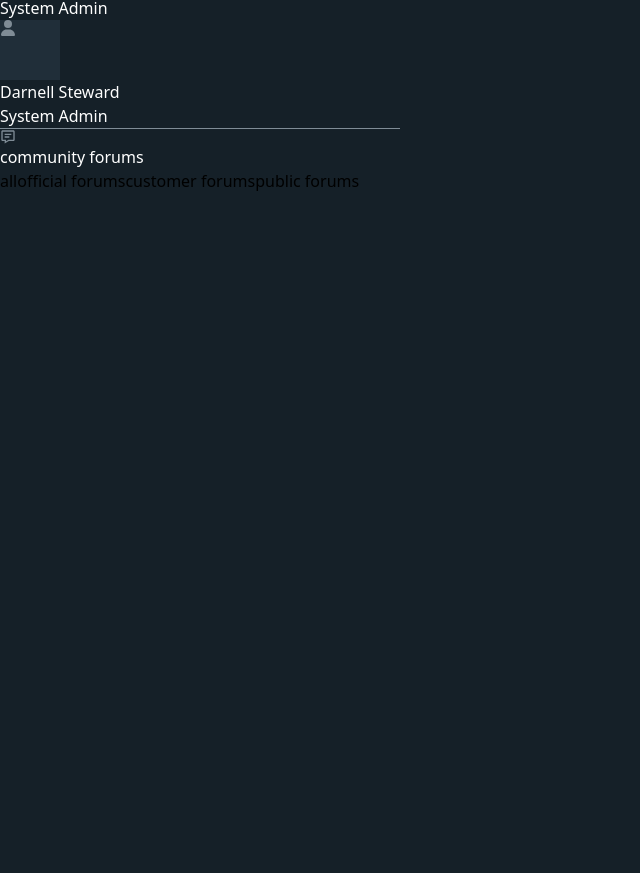
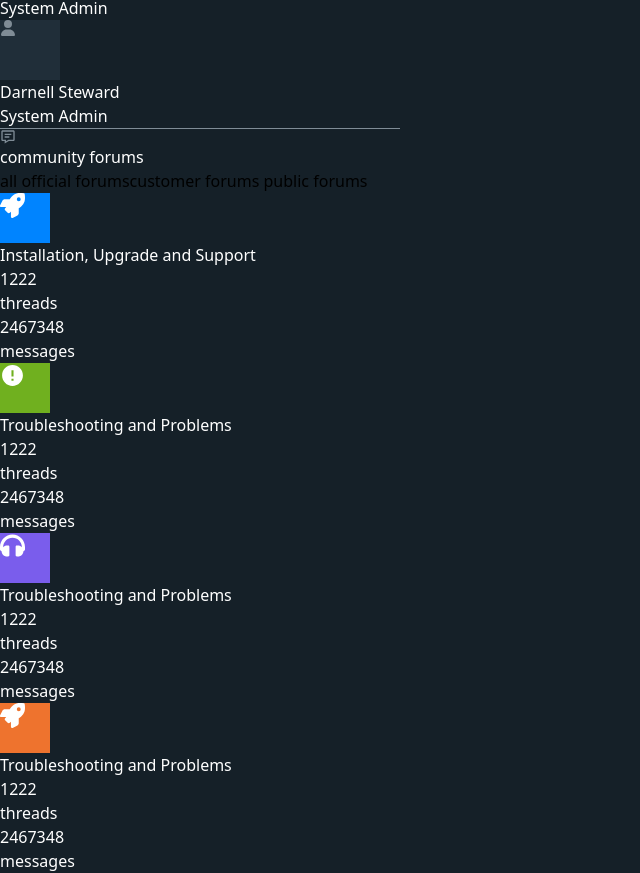
Before and after one commit to ismylsmylv/Lectury, a Next.js app: page / in a window 1280 px wide. Shown: the part 2619-3492 px from the top of the page, without its empty margins (0-640 px from the left). Before the commit the page ends 2812 px from the top, so only its background shows below. Built offline with nearby package versions, Linux system fonts and the light colour scheme.

Commit message:
style: forums listing added

```diff
--- a/src/app/views/HomeView/components/Forums/page.tsx
+++ b/src/app/views/HomeView/components/Forums/page.tsx
@@ -1,7 +1,14 @@
 import React from "react";
 import "./style.scss";
+
 import { BiMessageDetail } from "react-icons/bi";
 import HeadingSm from "@/app/components/HeadingSm/page";
+
+import { forums } from "./mockdata";
+
+import { v4 as uuidv4 } from "uuid";
+import Link from "next/link";
+
 type Props = {};
 
 function Forums({}: Props) {
@@ -9,16 +16,47 @@ function Forums({}: Props) {
     text: "community forums",
     icon: BiMessageDetail
   };
+
   return (
-    <div className="Forums">
+    <div className="Forums w-full ">
       <HeadingSm heading={headData} />
       <div className="types">
-        <button>all</button>
-        <button>official forums</button>
-        <button>customer forums</button>
-        <button>public forums</button>
+        <button>all</button> <button>official forums</button>
+        <button>customer forums</button> <button>public forums</button>
       </div>
-      <div className="list"></div>
+      <div className="list">
+        {forums.map((forum) => {
+          return (
+            <Link
+              href={"#"}
+              className="forum flex items-center justify-between gap-5 p-5 rounded-xl mb-3 "
+              key={uuidv4()}
+            >
+              <div className="left flex gap-5 items-center">
+                <div
+                  className="icon rounded-xl flex items-center justify-center"
+                  style={{
+                    backgroundColor: forum.bg
+                  }}
+                >
+                  <forum.icon color="#ffffff" size={25} />
+                </div>
+                <h3 className="text-left font-semibold"> {forum.title}</h3>
+              </div>
+              <div className="infos capitalize flex gap-5 font-semibold">
+                <div className="box">
+                  <p> {forum.threads}</p>
+                  <h4 className="opacity-70">threads</h4>
+                </div>
+                <div className="box">
+                  <p> {forum.messages}</p>
+                  <h4 className="opacity-70">messages</h4>
+                </div>
+              </div>
+            </Link>
+          );
+        })}
+      </div>
     </div>
   );
 }
--- a/src/app/views/HomeView/components/Forums/style.scss
+++ b/src/app/views/HomeView/components/Forums/style.scss
@@ -1 +1,25 @@
-.Forums {}
+.Forums {
+    max-width: 900px;
+
+    .forum {
+        background-color: var(--color-surface);
+
+        h3 {
+            color: var(--color-white);
+        }
+
+        .icon {
+            height: 50px;
+            width: 50px;
+        }
+
+        .infos {
+
+            p,
+            h4 {
+                color: var(--color-white);
+            }
+
+        }
+    }
+}
```
